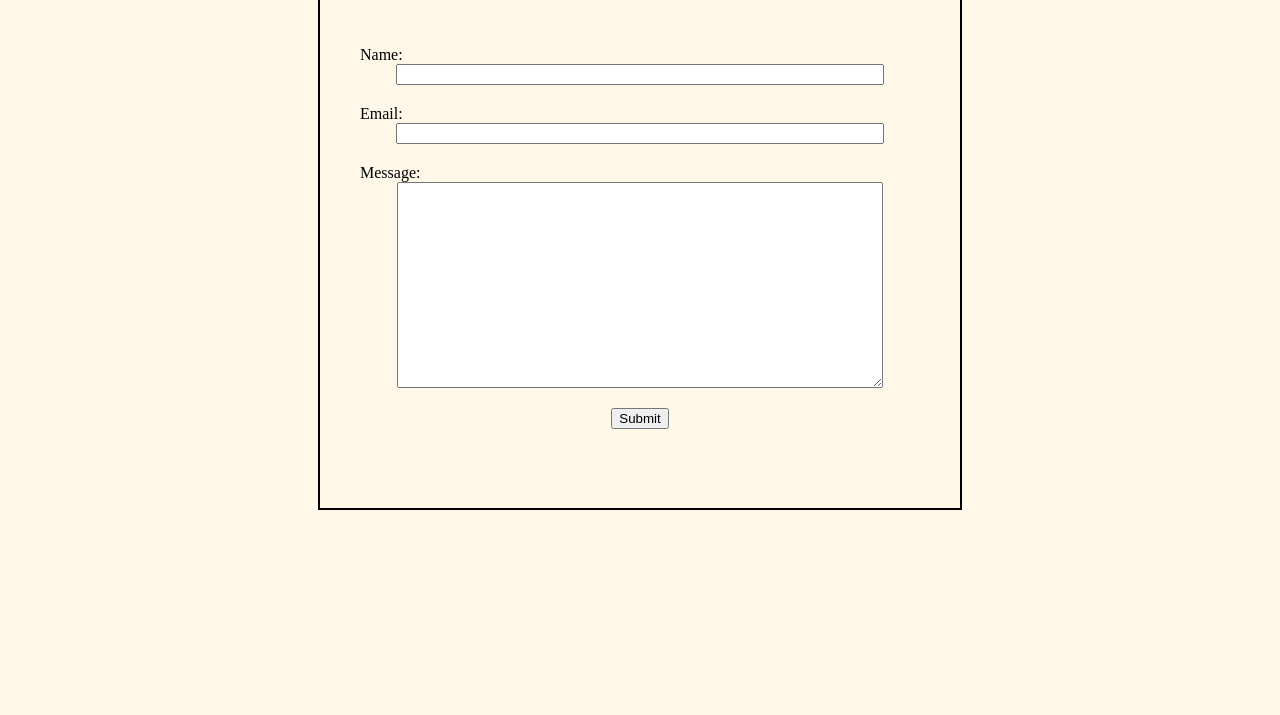
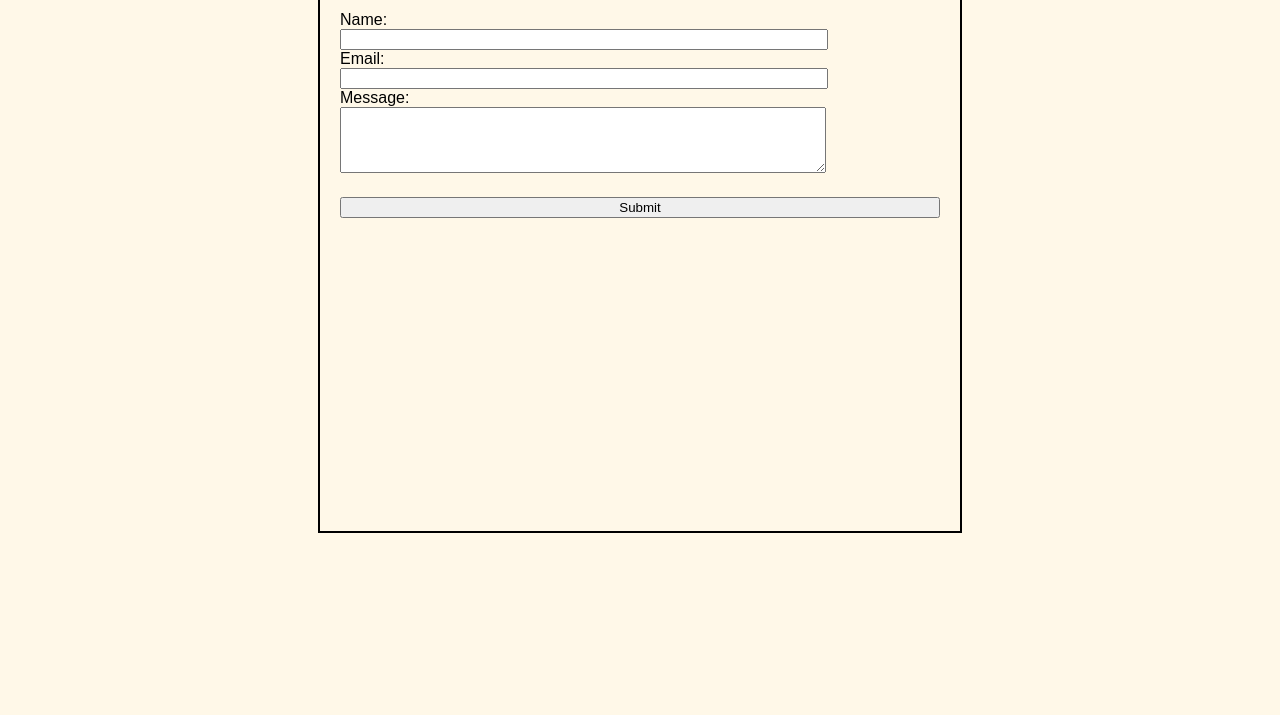
Before and after one commit to JSilva314/First-Portfolio, a plain HTML site: page contacts.html in a window 1280 px wide. Shown: the part 358-1073 px from the top of the page. Drawn offline with Linux system fonts and the light colour scheme.

Commit message:
success page added

```diff
--- a/contacts.html
+++ b/contacts.html
@@ -23,15 +23,34 @@
     <main>
       <div class="box">
         <h2>Reach Out</h2>
-        <form action="contact-form" method="post">
-          <label for="name">Name:</label>
-          <input type="text" id="form" name="name" required />
+        <form action="success.html" method="post">
+          <label for="name"
+            >Name:
+            <div>
+              <input type="text" id="form" name="name" required="name" /></div
+          ></label>
 
-          <label for="email">Email:</label>
-          <input type="email" id="email" name="email" required />
+          <label for="email"
+            >Email:
+            <div>
+              <input
+                type="email"
+                id="email"
+                name="email"
+                required="email"
+              /></div
+          ></label>
 
-          <label for="message">Message:</label>
-          <textarea id="message" name="message" rows="4" required></textarea>
+          <label for="message"
+            >Message:
+            <div>
+              <textarea
+                id="message"
+                name="message"
+                rows="4"
+                required="text"
+              ></textarea></div
+          ></label>
 
           <button type="submit">Submit</button>
         </form>
--- a/javascript.js
+++ b/javascript.js
@@ -1 +1,9 @@
 console.log("Hello World");
+const form = document.querySelector("#form");
+const submitButton = document.querySelector("#submit");
+
+form.addEventListener("submit", (e) => {
+  submitButton.disabled = true;
+  e.preventDefault();
+  window.location.href = window.location.origin + "/success.html";
+});
--- a/style.css
+++ b/style.css
@@ -134,13 +134,14 @@ section {
   font-weight: bold;
   font-size: 2rem;
 }
+
 #about {
+  margin: 40px 0px 0px;
+  background-color: rgb(121, 196, 191);
   padding: 100px;
-  color: rgba(41, 41, 41, 0.691);
+  height: 100%;
 }
-#about p {
-  padding: 20px;
-}
+
 #about ul {
   font-size: 1.5rem;
   display: inline-block;
@@ -156,9 +157,7 @@ form {
   display: flex;
   flex-direction: column;
   color: black;
-  align-items: center;
   height: 500px;
-  justify-content: center;
 }
 .box {
   margin: 200px auto;
@@ -166,9 +165,16 @@ form {
   padding: 20px;
   border: 2px solid black;
 }
+h2 {
+  text-align: center;
+  font-family: sans-serif;
+  font-size: 2rem;
+}
 input {
   width: 80%;
-  margin-bottom: 20px;
+  margin-bottom: 0 auto;
+  position: relative;
+  display: block;
 }
 textarea {
   width: 80%;
@@ -176,6 +182,11 @@ textarea {
   margin-bottom: 20px;
 }
 label {
-  align-self: start;
-  margin-left: 20px;
+  font-family: sans-serif;
+  width: 100%;
 }
+div {
+}
+#success {
+  font-size: 1.5rem;
+}
--- /dev/null
+++ b/success.js
@@ -0,0 +1,3 @@
+setTimeout(() => {
+  window.location.href = window.location.href = "index.html";
+}, 5000);
```
Also changed, not shown: success.html (added, +13 -0 lines).
